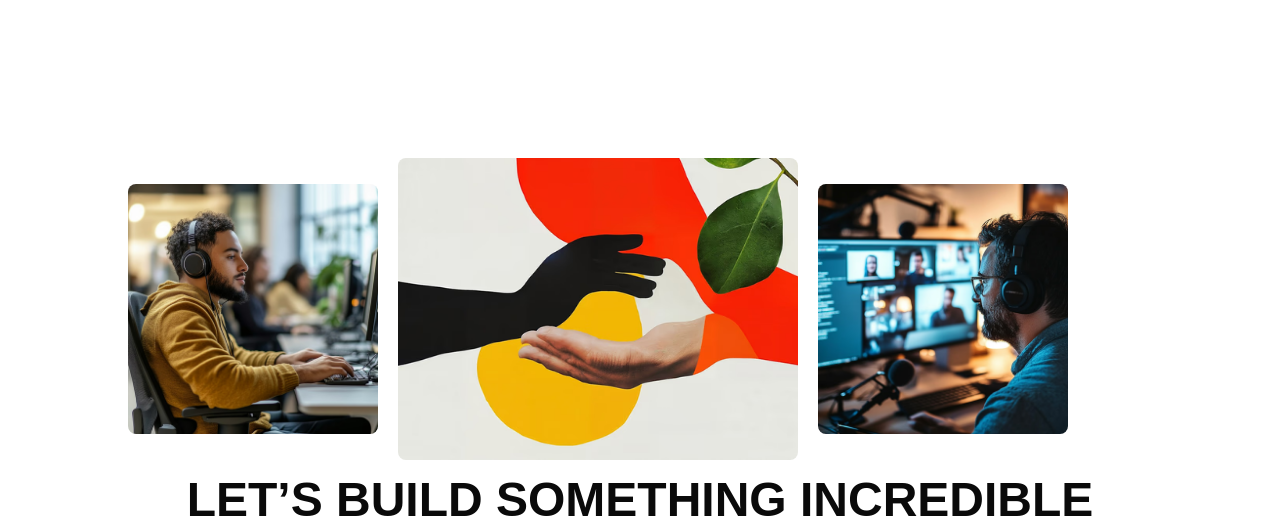
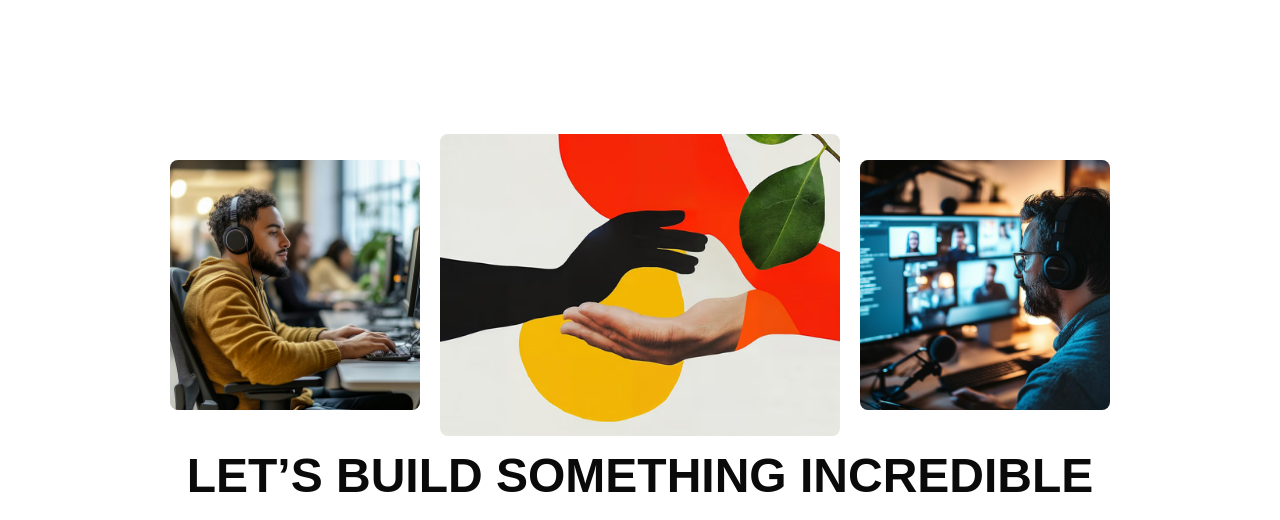
Before and after one commit to Opeyemi-2018/inclusive-village-technology, a Next.js app: page /solution/inclusive-remittance in a window 1280 px wide. Shown: the part 4024-4544 px from the top of the page. Built offline with nearby package versions, Linux system fonts and the light colour scheme; a web font is replaced by a local one.

Commit message:
adjust styling

```diff
--- a/src/app/solution/inclusive-remittance/page.tsx
+++ b/src/app/solution/inclusive-remittance/page.tsx
@@ -184,8 +184,6 @@ const Inclusive = () => {
                     </div>
                 ))}
 
-                ---
-
                 {/* --- Key Features Section --- */}
                 <div className="pt-28">
                     <h2 className="lg:text-[40px] text-3xl font-bold uppercase font-unbounded text-center mb-16">
--- a/src/components/getStarted/index.tsx
+++ b/src/components/getStarted/index.tsx
@@ -43,8 +43,8 @@ const GetStarted = () => {
     return (
         <div>
             <div className="lg:px-10 px-3 pt-40 pb-10 bg-white">
-                <div className="max-w-5xl mx-auto">
-                    <div className="flex items-center gap-5 overflow-x-auto scrollbar-hide pb-4">
+                <div className="max-w-6xl mx-auto">
+                    <div className="flex items-center justify-center gap-5 overflow-x-auto scrollbar-hide pb-4">
                         <Image src={'/work-1.avif'} alt="work" width={250} height={250} className="rounded-lg" />
                         <Image src={'/art.avif'} alt="work" width={400} height={400} className="rounded-lg" />
                         <Image src={'/work-2.avif'} alt="work" width={250} height={250} className="rounded-lg" />
```
